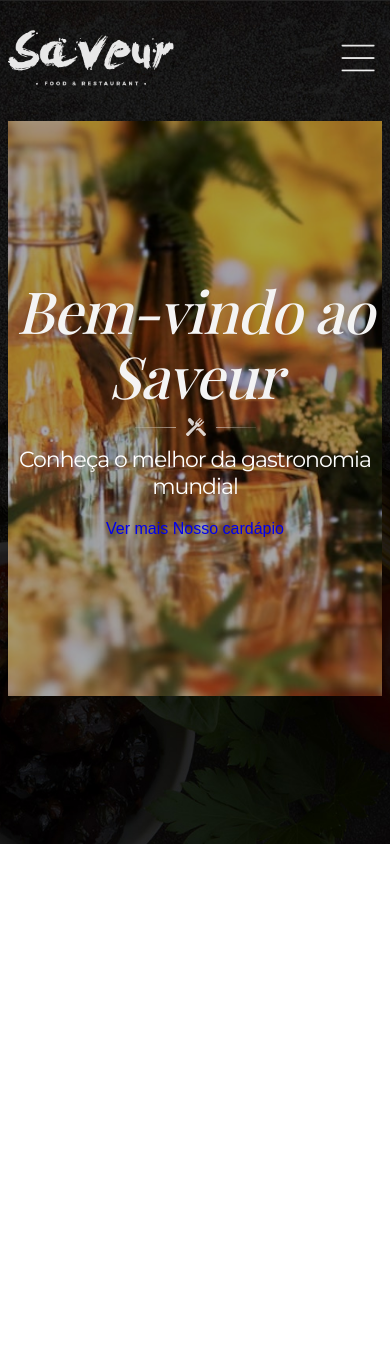
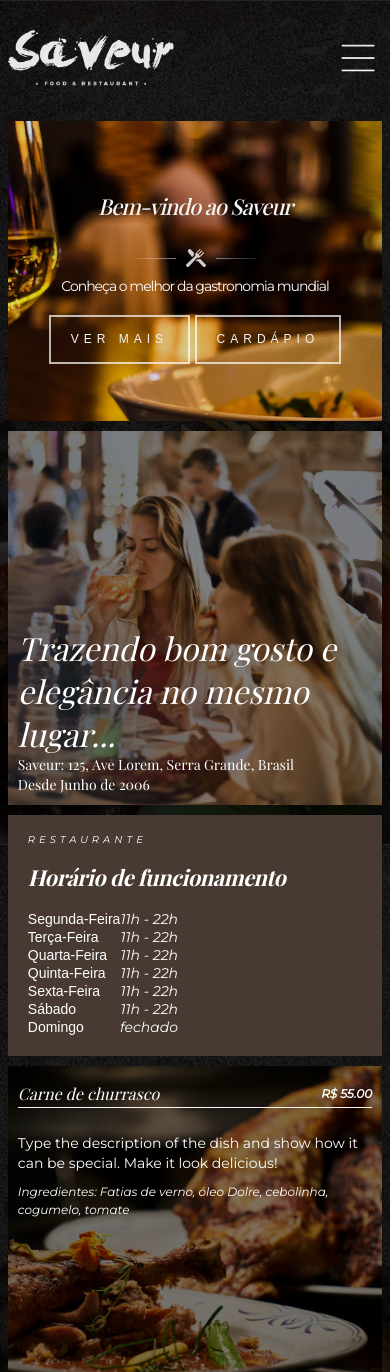
Before and after one commit to ifatinha/saveur, a plain HTML site: page index.html in a window 390 px wide. Shown: the top 1372 px of the page. Before the commit the page ends 844 px from the top, so only its background shows below. Drawn offline with nearby package versions, Linux system fonts and the light colour scheme; a web font is replaced by a local one.

Commit message:
footer da pagina inicial

```diff
--- /dev/null
+++ b/css/base/animacao.css
@@ -0,0 +1,11 @@
+@keyframes delizar {
+    0% {
+        opacity: 1;
+        transform: translateX(0);
+    }
+
+    100% {
+        opacity: 0;
+        transform: translateX(-250px);
+    }
+}
--- a/css/base/cores.css
+++ b/css/base/cores.css
@@ -1,6 +1,8 @@
 :root {
     --black-01: #111111;
     --black-02: #333333;
+    --brown-01: #7b5b4b;
+    --brown-02: #483a32;
     --white-01: #ffffff;
     --white-02: #f4f4f4;
     --yellow-01: #fcb900;
--- a/css/base/generics.css
+++ b/css/base/generics.css
@@ -10,3 +10,40 @@
     display: flex;
     flex-wrap: wrap;
 }
+
+.btn-padrao {
+    border: 2px solid rgba(255, 255, 255, .7);
+    color: var(--white-02);
+    display: inline-block;
+    font-size: var(--small-12);
+    letter-spacing: 5px;
+    line-height: 15px;
+    overflow: hidden;
+    padding: 15px 20px;
+    position: relative;
+    text-transform: uppercase;
+    transition: .3s;
+    z-index: 1;
+}
+
+.btn-padrao::before {
+    background-color: var(--brown-01);
+    content: "";
+    display: block;
+    height: 300%;
+    left: 50%;
+    position: absolute;
+    top: 50%;
+    transform: translate(-50%, -50%) rotate(45deg);
+    transition: .5s ease;
+    width: 0;
+    z-index: -1;
+}
+
+.btn-padrao:hover::before {
+    width: 100%;
+}
+
+.relative {
+    position: relative;
+}
--- a/css/base/tipografia.css
+++ b/css/base/tipografia.css
@@ -1,6 +1,9 @@
 :root {
-    --small-01: 0.75rem;
-    --small-02: 0.875rem;
-    --medium-01: 1.375rem;
-    --big-01: 3.625rem;
+    --small-10: 0.625rem;
+    --small-12: 0.75rem;
+    --small-14: 0.875rem;
+    --medium-18: 1.125rem;
+    --medium-22: 1.375rem;
+    --medium-32: 2rem;
+    --big-58: 3.625rem;
 }
--- /dev/null
+++ b/css/layout/footer.css
@@ -0,0 +1,39 @@
+.footer-container {
+    background-color: var(--black-02);
+    padding: 60px 2%;
+    text-align: center;
+}
+
+.footer-container ul {
+    gap: 30px;
+    justify-content: center;
+    margin-bottom: 20px;
+}
+
+.footer-container ul a {
+    color: var(--white-02);
+    font-size: var(--medium-22);
+    transition: .5s;
+}
+
+.footer-container ul a:hover i {
+    transform: scale(1.1);
+}
+
+.footer-citacao {
+    color: var(--white-02);
+    font-family: 'Playfair Display', serif;
+    font-style: italic;
+}
+
+.footer-citacao q {
+    font-size: var(--medium-18);
+    line-height: 27px;
+}
+
+.footer-citacao p {
+    font-size: var(--small-12);
+    margin-top: 5px;
+}
+
+/*https://www.thematicwebs.com/demo/wp/saveur/#home*/
--- /dev/null
+++ b/css/layout/galeria.css
@@ -0,0 +1,222 @@
+.galeria {
+    display: grid;
+    grid-template-columns: repeat(4, 1fr);
+    grid-template-areas:
+        "galeria-bg1 galeria-bg1 horario galeria-bg2"
+        "galeria-bg1 galeria-bg1 galeria-bg3 servicos";
+    gap: 10px;
+    padding: 10px 0;
+    width: 100%;
+}
+
+.galeria-overlay {
+    background-color: rgba(0, 0, 0, 0.5);
+    height: 100%;
+    left: 0;
+    top: 0;
+    position: absolute;
+    transition: .7s ease;
+    width: 100%;
+    z-index: 2;
+}
+
+.galeria img {
+    display: block;
+    object-fit: cover;
+}
+
+.galeria-bg1 {
+    background-color: var(--brown-02);
+    grid-area: galeria-bg1;
+    overflow: hidden;
+    position: relative;
+}
+
+.overlay-bg1 {
+    display: flex;
+    flex-direction: column;
+    justify-content: flex-end;
+    padding: 0 0 30px 30px;
+    opacity: 0;
+}
+
+.overlay-bg1 :is(.overlay-bg1-titulo, .overlay-bg1-paragrafo) {
+    color: var(--white-01);
+    font-family: 'Playfair Display', serif;
+}
+
+.overlay-bg1-titulo {
+    font-size: var(--medium-32);
+    font-style: italic;
+}
+
+.overlay-bg1-paragrafo {
+    font-size: var(--small-14);
+    line-height: 20px;
+}
+
+.galeria-bg1:hover .overlay-bg1 {
+    opacity: 1;
+}
+
+.horario {
+    grid-area: horario;
+}
+
+.galeria-card {
+    align-items: flex-start;
+    background-color: var(--brown-02);
+    display: flex;
+    flex-direction: column;
+    justify-content: center;
+    padding: 20px;
+}
+
+.galeria-card :is(span, h2, li, p) {
+    color: var(--white-01);
+}
+
+.card-span {
+    letter-spacing: 4px;
+    font-family: 'Montserrat', sans-serif;
+    font-size: var(--small-10);
+    font-weight: 100;
+    font-style: italic;
+    line-height: 10px;
+    text-transform: uppercase;
+}
+
+.card-titulo {
+    font-family: 'Playfair Display', serif;
+    font-size: var(--medium-22);
+    font-weight: 700;
+    font-style: italic;
+    letter-spacing: -0.5px;
+    line-height: 25px;
+    margin: 20px 0;
+}
+
+.galeria-card li {
+    font-size: var(--small-14);
+    line-height: 18px;
+}
+
+.card-overlay {
+    color: var(--white-01);
+    opacity: 0;
+    padding: 20px 10px;
+}
+
+.galeria-bg2:hover .card-overlay,
+.galeria-bg3:hover .card-overlay {
+    opacity: 1;
+}
+
+.card-overlay-titulo {
+    border-bottom: 1px solid var(--white-02);
+    display: flex;
+    font-style: italic;
+    justify-content: space-between;
+    margin-bottom: 25px;
+    padding-bottom: 5px;
+    width: 100%;
+}
+
+.card-overlay-titulo p {
+    font-family: 'Playfair Display', serif;
+    line-height: 16px;
+}
+
+.card-overlay-titulo span {
+    font-family: 'Montserrat', sans-serif;
+    font-weight: 700;
+    font-size: var(--small-12);
+    line-height: 16px;
+}
+
+.card-overlay-descricao {
+    font-family: 'Montserrat', sans-serif;
+    font-size: var(--small-14);
+    line-height: 20px;
+    margin-bottom: 10px;
+}
+
+.card-overlay-ingredientes {
+    font-family: 'Montserrat', sans-serif;
+    font-size: var(--small-12);
+    font-style: italic;
+    line-height: 18px;
+}
+
+.horario li {
+    display: flex;
+    justify-content: space-between;
+    max-width: 180px;
+}
+
+.horario li span {
+    font-family: 'Montserrat', sans-serif;
+    font-style: italic;
+}
+
+.galeria-bg2 {
+    grid-area: galeria-bg2;
+    background-color: brown;
+}
+
+.galeria-bg3 {
+    grid-area: galeria-bg3;
+    background-color: brown;
+}
+
+.servicos {
+    background-color: var(--brown-02);
+    grid-area: servicos;
+}
+
+.servicos-paragrafo {
+    font-family: 'Montserrat', sans-serif;
+    font-size: var(--small-14);
+    max-width: 200px;
+    margin-bottom: 20px;
+}
+
+.servicos ul {
+    list-style-type: square;
+    list-style-position: inside;
+}
+
+.servicos li {
+    font-style: italic;
+    margin-bottom: 5px;
+}
+
+@media screen and (max-width: 800px) {
+    .galeria {
+        grid-template-areas:
+            "galeria-bg1 galeria-bg1 galeria-bg1 galeria-bg1"
+            "horario horario galeria-bg2 galeria-bg2"
+            "galeria-bg3 galeria-bg3 servicos servicos";
+    }
+
+    .overlay-bg1 {
+        opacity: 1;
+        padding: 10px;
+    }
+
+    .card-overlay {
+        opacity: 1;
+    }
+}
+
+@media screen and (max-width: 600px) {
+    .galeria {
+        grid-template-columns: 1fr;
+        grid-template-areas:
+            "galeria-bg1"
+            "horario"
+            "galeria-bg2"
+            "galeria-bg3"
+            "servicos";
+    }
+}
--- a/css/layout/header.css
+++ b/css/layout/header.css
@@ -59,7 +59,7 @@
 
 .header-nav ul a {
     display: inline-block;
-    font-size: var(--small-01);
+    font-size: var(--small-12);
     letter-spacing: 4px;
     padding: 15px 35px;
     text-align: center;
@@ -73,7 +73,7 @@
     height: 48px;
     transition: .3s;
     width: 48px;
-    z-index: 1;
+    z-index: 10;
 }
 
 .nav-mobile {
@@ -92,7 +92,7 @@
 
 .nav-mobile li a {
     display: inline-block;
-    font-size: var(--small-02);
+    font-size: var(--small-14);
     padding: 15px 20px;
     width: 100%;
 }
--- a/css/layout/main.css
+++ b/css/layout/main.css
@@ -1,5 +1,5 @@
 .principal {
-    background: linear-gradient(rgba(0, 0, 0, .35), rgba(0, 0, 0, .35)), url("../../images/bg2.jpg") no-repeat center;
+    background: linear-gradient(rgba(0, 0, 0, .15), rgba(0, 0, 0, .15)), url("../../images/bg21.jpg") no-repeat center;
     background-size: cover;
     flex-direction: column;
     justify-content: center;
@@ -17,7 +17,7 @@
     font-family: 'Playfair Display', serif;
     font-weight: 500;
     font-style: italic;
-    font-size: var(--big-01);
+    font-size: var(--big-58);
     line-height: 65px;
     margin-bottom: 10px;
 }
@@ -29,6 +29,20 @@
 .principal-paragrafo {
     color: var(--white-01);
     font-family: 'Montserrat', sans-serif;
-    font-size: var(--medium-01);
+    font-size: var(--medium-22);
     margin-bottom: 20px;
 }
+
+@media screen and (max-width: 700px) {
+    .principal {
+        height: 300px;
+    }
+
+    .principal-titulo {
+        font-size: var(--medium-22);
+    }
+
+    .principal-paragrafo {
+        font-size: var(--small-14);
+    }
+}
--- a/css/root.css
+++ b/css/root.css
@@ -1,4 +1,4 @@
-@import url('https://fonts.googleapis.com/css2?family=Montserrat:ital,wght@0,400;0,500;1,400&family=Playfair+Display:ital,wght@0,400;0,500;1,400;1,500&display=swap');
+@import url('https://fonts.googleapis.com/css2?family=Montserrat:ital,wght@0,100;0,400;0,500;1,400&family=Playfair+Display:ital,wght@0,400;0,500;0,700;1,400;1,500;1,700&display=swap');
 
 /* CSS Reset e estilos gerais */
 @import "base/minireset.min.css";
@@ -9,6 +9,11 @@
 @import "base/cores.css";
 @import "base/tipografia.css";
 
+/* Animações */
+@import "base/animacao.css";
+
 /* CSS Layout */
 @import "layout/header.css";
 @import "layout/main.css";
+@import "layout/galeria.css";
+@import "layout/footer.css";
--- a/index.html
+++ b/index.html
@@ -44,20 +44,125 @@
         </header>
 
         <main class="flex principal">
-            <h1 class="principal-titulo" data-aos="fade-down" data-aos-easing="linear" data-aos-duration="1500">
+            <h1 class="principal-titulo" data-aos="fade-down" data-aos-easing="linear" data-aos-duration="1500"
+                data-aos-offset="0">
                 Bem-vindo ao Saveur</h1>
             <img src="images/slide-bar.png" alt="Sidebar" class="principal-img" data-aos="fade-up"
-                data-aos-duration="1000">
-            <p class="principal-paragrafo" class="principal-img" data-aos="fade-up" data-aos-duration="2000">Conheça o
-                melhor da gastronomia mundial</p>
-            <div class="principal-btns">
-                <a href="./" class="principal-btn" data-aos="fade-right" data-aos-offset="300"
-                    data-aos-easing="ease-in-sine">Ver mais</a>
-                <a href="./" class="principal-btn" data-aos="fade-left" data-aos-offset="300"
-                    data-aos-easing="ease-in-sine">Nosso cardápio</a>
+                data-aos-duration="1000" data-aos-offset="0">
+            <p class="principal-paragrafo" class="principal-img" data-aos="fade-up" data-aos-duration="1500"
+                data-aos-offset="0">
+                Conheça o melhor da gastronomia mundial</p>
+            <div>
+                <a href="./" class="btn-padrao" data-text="Ver mais" data-aos="fade-right" data-aos-duration="2000"
+                    data-aos-offset="0" data-aos-delay="1500">
+                    Ver mais
+                </a>
+                <a href="./" class="btn-padrao" data-text="Nosso cardápio" data-aos="fade-left" data-aos-duration="2000"
+                    data-aos-offset="0" data-aos-delay="1500">
+                    Cardápio
+                </a>
             </div>
         </main>
+
+        <article class="galeria">
+            <div class="galeria-bg1">
+                <img src="images/galeria-01.jpg" alt="Pessoas almoçando">
+                <div class="galeria-overlay overlay-bg1">
+                    <h1 class="overlay-bg1-titulo">Trazendo bom gosto e elegância no mesmo lugar...</h1>
+                    <p class="overlay-bg1-paragrafo">Saveur: 125, Ave Lorem, Serra Grande, Brasil</p>
+                    <p class="overlay-bg1-paragrafo">Desde Junho de 2006</p>
+                </div>
+            </div>
+            <div class="horario galeria-card">
+                <span class="card-span">Restaurante</span>
+                <h2 class="card-titulo">Horário de funcionamento</h2>
+                <ul>
+                    <li>Segunda-Feira <span>11h - 22h</span></li>
+                    <li>Terça-Feira <span>11h - 22h</span></li>
+                    <li>Quarta-Feira <span>11h - 22h</span></li>
+                    <li>Quinta-Feira <span>11h - 22h</span></li>
+                    <li>Sexta-Feira <span>11h - 22h</span></li>
+                    <li>Sábado <span>11h - 22h</span></li>
+                    <li>Domingo <span>fechado</span></li>
+                </ul>
+            </div>
+            <div class="galeria-bg2 relative">
+                <img src="images/galeria-02.jpg" alt="Food">
+                <div class="galeria-overlay card-overlay">
+                    <div class="card-overlay-titulo">
+                        <p>Carne de churrasco</p>
+                        <span>R$ 55.00</span>
+                    </div>
+                    <p class="card-overlay-descricao">Type the description of the dish and show how it can be special.
+                        Make it look delicious!</p>
+                    <p class="card-overlay-ingredientes">Ingredientes: Fatias de verno, óleo Dolre, cebolinha, cogumelo,
+                        tomate</p>
+                </div>
+            </div>
+            <div class="galeria-bg3 relative">
+                <img src="images/galeria-03.jpg" alt="Food">
+                <div class="galeria-overlay card-overlay">
+                    <div class="card-overlay-titulo">
+                        <p>Spaghetti</p>
+                        <span>R$ 35.00</span>
+                    </div>
+                    <p class="card-overlay-descricao">Type the description of the dish and show how it can be special.
+                        Make it look delicious!</p>
+                    <p class="card-overlay-ingredientes">Ingredientes: Fatias de verno, óleo Dolre, cebolinha, cogumelo,
+                        tomate</p>
+                </div>
+            </div>
+            <div class="servicos galeria-card">
+                <span class="card-span">Serviços</span>
+                <h2 class="card-titulo">Serviços de refeiçoes</h2>
+                <p class="servicos-paragrafo">Lorem ipsum dolor sit amet, consectetur adipiscing elit, sed do eiusmod
+                    tempor.</p>
+                <ul>
+                    <li>Eventos de negócios</li>
+                    <li>Aniversários</li>
+                    <li>Casamentos</li>
+                    <li>Festas e outros</li>
+                </ul>
+            </div>
+        </article>
     </div>
+
+    <footer class="footer">
+        <div class="footer-container">
+            <ul class="flex">
+                <li>
+                    <a href="./" aria-label="Facebook">
+                        <i class="fa-brands fa-square-facebook"></i>
+                    </a>
+                </li>
+                <li>
+                    <a href="./" aria-label="Instagram">
+                        <i class="fa-brands fa-square-instagram"></i>
+                    </a>
+                </li>
+                <li>
+                    <a href="./" aria-label="Whatsapp">
+                        <i class="fa-brands fa-square-whatsapp"></i>
+                    </a>
+                </li>
+                <li>
+                    <a href="./" aria-label="Twitter">
+                        <i class="fa-brands fa-square-twitter"></i>
+                    </a>
+                </li>
+            </ul>
+
+            <div class="footer-citacao">
+                <q>Comprometimento leva à ação. Ação aproxima seu sonho...</q>
+                <p>Márcia Wieder</p>
+            </div>
+        </div>
+        <div class="footer-endereco">
+            <span>451 Lorem Ipsum, Serra Grande - Brasil · (845) 123-4567 · </span>
+            <a href="./">verdant@verdant.com</a>
+            <p>© 2022, Saveur por Fatima Ferreira. Todos os direitos reservados.</p>
+        </div>
+    </footer>
 </body>
 
 <script src="https://kit.fontawesome.com/09fa9cee0a.js" crossorigin="anonymous"></script>
```
Also changed, not shown: images/galeria-01.jpg (added), images/galeria-02.jpg (added), images/galeria-03.jpg (added).
